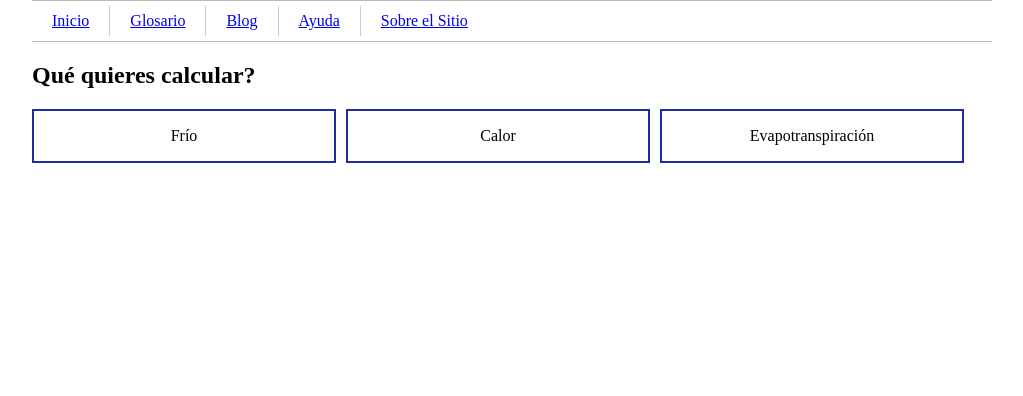
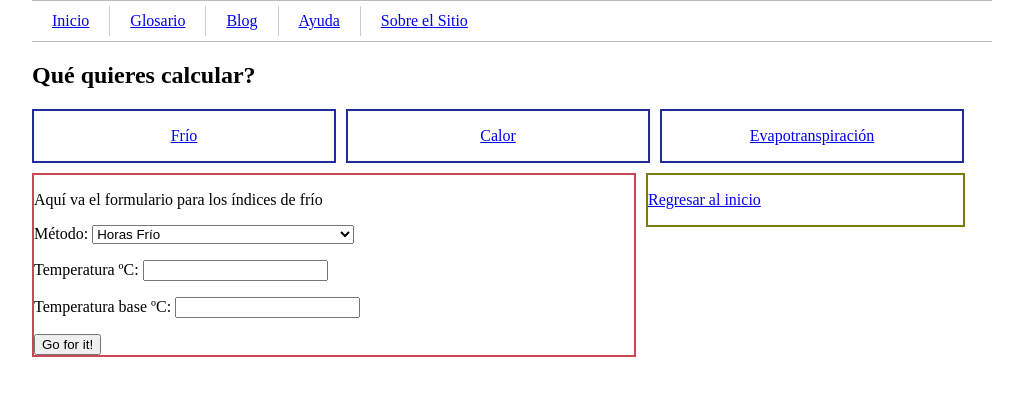
Before and after one commit to aldeano/driade, a Django app: template templates/calcs/chill.html in a window 1280 px wide. Shown: the part 91-487 px from the top of the page, without its empty margins (128-1151 px from the left). Run offline with Django 3.2, Linux system fonts and the light colour scheme; the template is opened without the code that fills it: values that come from a table or form of the project are taken from there, others are empty.

Commit message:
reorganización formularios

```diff
--- a/calcs/forms.py
+++ b/calcs/forms.py
@@ -12,8 +12,8 @@ class ChillForm(forms.Form):
         )
 
     chill_method = forms.ChoiceField(choices=chill_choices, label="Método")
-    since = forms.DateField(label="Desde")
-    until = forms.DateField(label="Hasta")
+    temp = forms.DecimalField(label="Temperatura ºC")
+    base_temp = forms.DecimalField(label="Temperatura base ºC")
 
 class HeatForm(forms.Form):
 
@@ -23,8 +23,8 @@ class HeatForm(forms.Form):
         )
 
     heat_method = forms.ChoiceField(choices=heat_choices, label="Método")
-    since = forms.DateField(label="Desde")
-    until = forms.DateField(label="Hasta")
+    temp = forms.DecimalField(label="Temperatura ºC")
+    base_temp = forms.DecimalField(label="Temperatura base ºC")
 
 class EvapoForm(forms.Form):
 
--- a/templates/calcs/chill.html
+++ b/templates/calcs/chill.html
@@ -1,5 +1,8 @@
 {% extends 'index.html' %}
 {% block form_choice %}
+{% if results %}
+    {{ results }}
+{% endif %}
 <p>Aquí va el formulario para los índices de frío</p>
 {{ chill_form.as_p }}
 {% endblock %}
--- a/templates/index.html
+++ b/templates/index.html
@@ -26,34 +26,26 @@
         <div id="content">
             {% block contenido %}<h2>Qué quieres calcular?</h2>
             <div class="calc_button">
-                <p>Frío</p>
+                <p><a href="{% url chill %}">Frío</a></p>
             </div>
             <div class="calc_button">
-                <p>Calor</p>
+                <p><a href="{% url heat %}">Calor</a></p>
             </div>
             <div class="calc_button">
-                <p>Evapotranspiración</p>
+                <p><a href="{% url evapo %}">Evapotranspiración</a></p>
             </div>{% endblock %}
         </div>
-        <div id="forms">{% block form_choice %}
-            <p>Aquí van los formularios</p>{% endblock %}
+        <div id="forms">
+            {% block form_choice %}
+            <p>Aquí va el formulario</p>
+            {% endblock %}
+            <input type="submit" name="" value="Go for it!" id="#input_button" />
         </div>
-        <div id="explanation">{% block explanation_choice %}
-            <p>Aquí va la explicación</p>{% endblock %}
+        <div id="explanation">
+            {% block explanation_choice %}
+            <p>Aquí va la explicación</p>
+            {% endblock %}
         </div>
     </div>
-    <script type="text/javascript">
-        $(document).ready(function() {
-            $("#forms").hide();
-            $("#explanation").hide();
-            $(".calc_button").click(function() {
-                $("#forms").hide();
-                $("#explanation").hide();
-                $("#forms").show("slow");
-                $("#explanation").show("slow");
-            });
-        });
-    </script>
 </body>
-
 </html>
```
